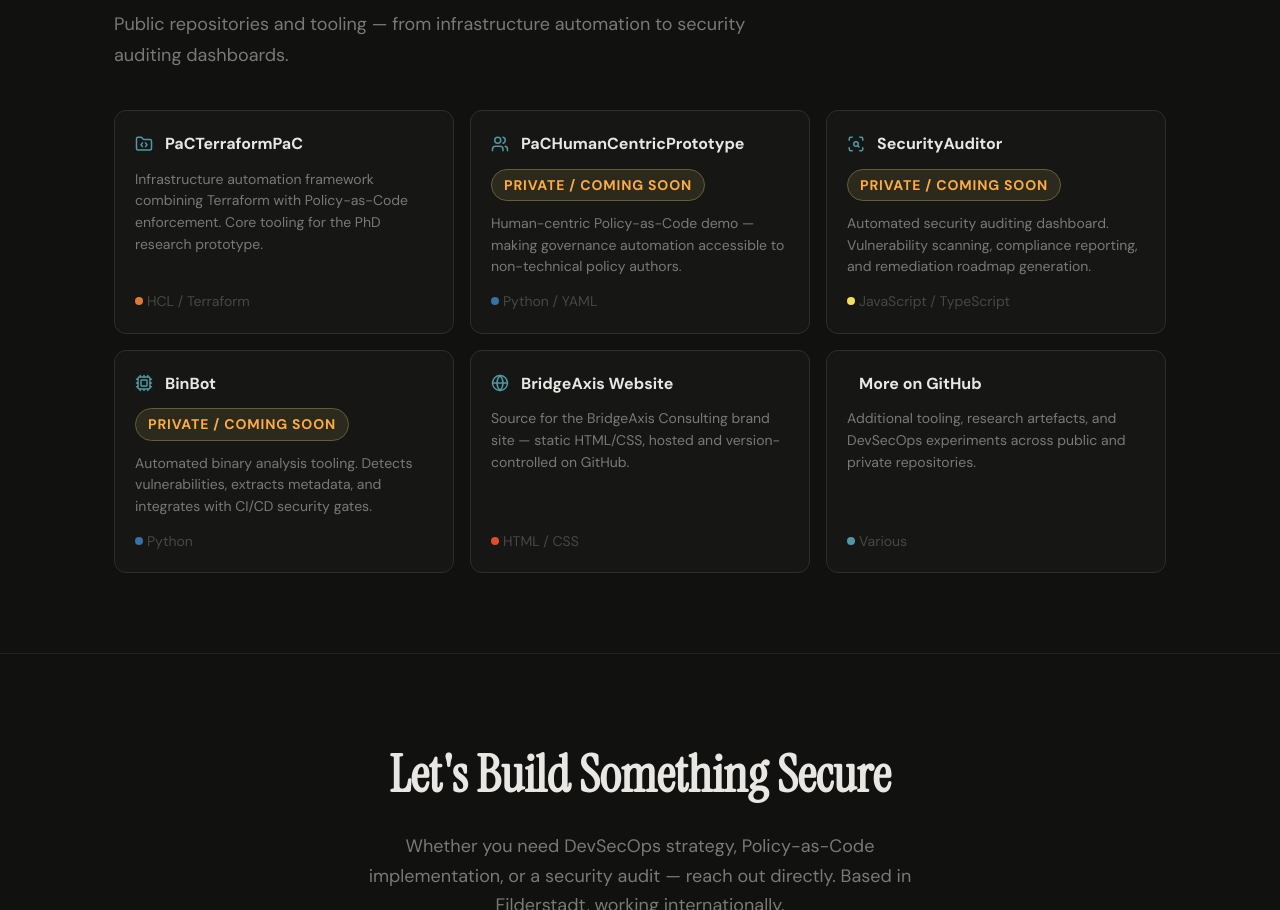
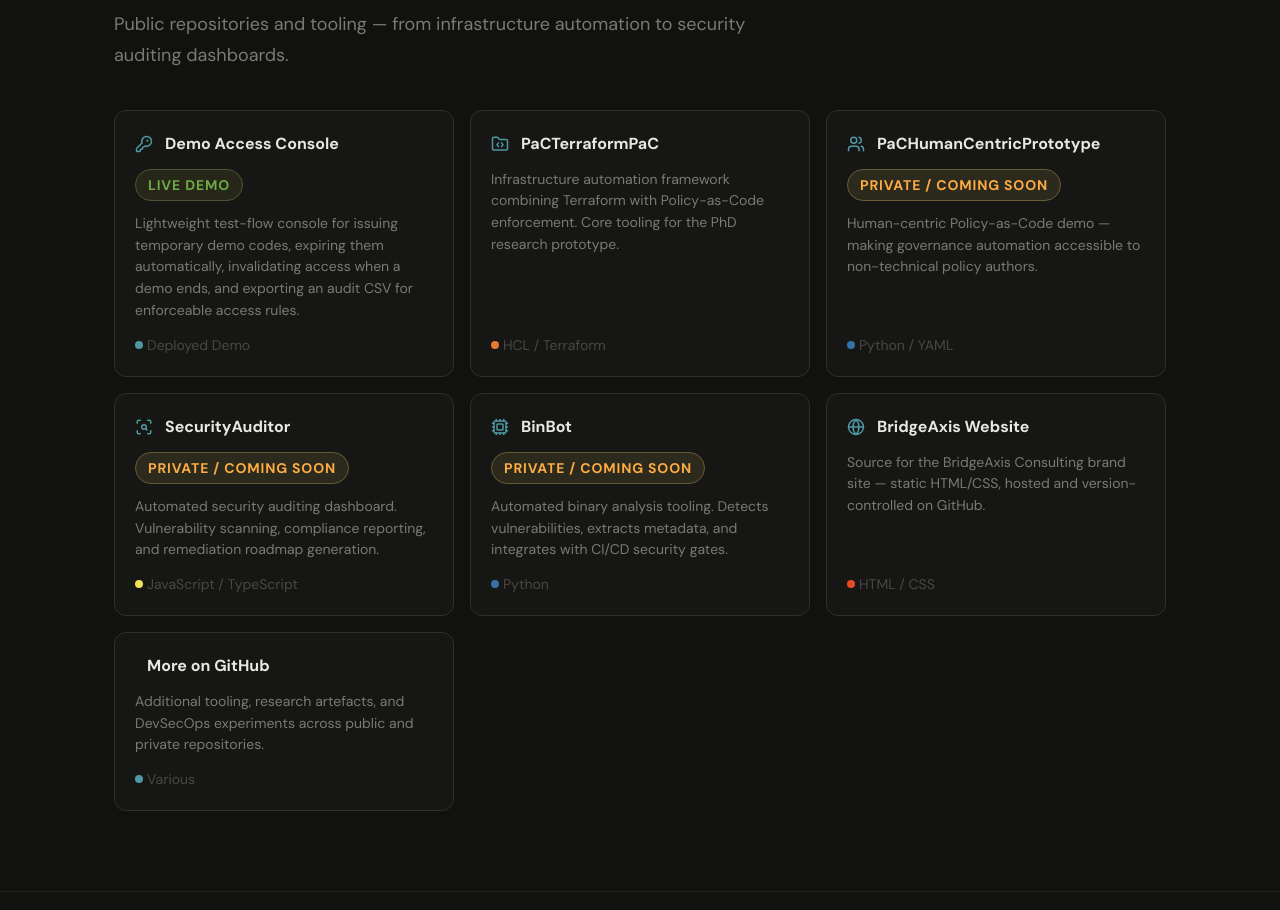
Before and after one commit to LGLenz/LGLenz.github.io, a plain HTML site: page index.html in a window 1280 px wide. Shown: the part 4268-5178 px from the top of the page. Drawn offline with nearby package versions, Linux system fonts and the light colour scheme.

Commit message:
Add Demo Access Console card to Active Projects
Links the deployed Perplexity demo from the landing page projects grid
with a green "Live Demo" status badge alongside existing GitHub cards.

Co-Authored-By: Claude Opus 4.7 <noreply@anthropic.com>

```diff
--- a/index.html
+++ b/index.html
@@ -291,6 +291,11 @@
       color: var(--color-orange);
       border: 1px solid color-mix(in oklch, var(--color-orange) 35%, var(--color-border));
     }
+    .gh-status.live {
+      background: color-mix(in oklch, var(--color-success) 14%, var(--color-surface));
+      color: var(--color-success);
+      border-color: color-mix(in oklch, var(--color-success) 35%, var(--color-border));
+    }
 
     /* ===== CONTACT ===== */
     .contact { border-top: 1px solid var(--color-divider); }
@@ -563,6 +568,12 @@
       <p class="section-desc">Public repositories and tooling — from infrastructure automation to security auditing dashboards.</p>
     </div>
     <div class="gh-grid">
+      <a href="https://www.perplexity.ai/computer/a/demo-access-console-hQnXQt50Rom0Mlt73ziGww" target="_blank" rel="noopener noreferrer" class="gh-card reveal">
+        <div class="gh-card-header"><i class="gh-icon" data-lucide="key-round" width="18" height="18"></i><div class="gh-name">Demo Access Console</div></div>
+        <div class="gh-status live">Live Demo</div>
+        <div class="gh-desc">Lightweight test-flow console for issuing temporary demo codes, expiring them automatically, invalidating access when a demo ends, and exporting an audit CSV for enforceable access rules.</div>
+        <div class="gh-lang"><div class="lang-dot" style="background:#4f98a3;"></div>Deployed Demo</div>
+      </a>
       <a href="https://github.com/LGLenz/PaCTerraformPaC" target="_blank" rel="noopener noreferrer" class="gh-card reveal">
         <div class="gh-card-header"><i class="gh-icon" data-lucide="folder-code" width="18" height="18"></i><div class="gh-name">PaCTerraformPaC</div></div>
         <div class="gh-desc">Infrastructure automation framework combining Terraform with Policy-as-Code enforcement. Core tooling for the PhD research prototype.</div>
```
